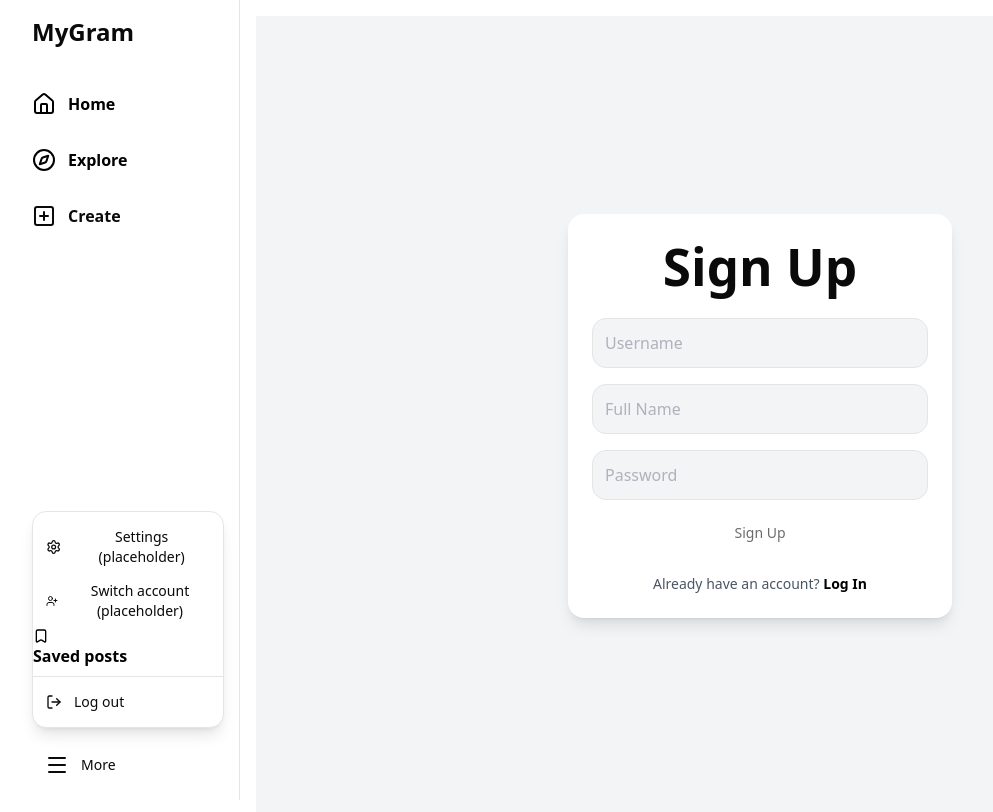
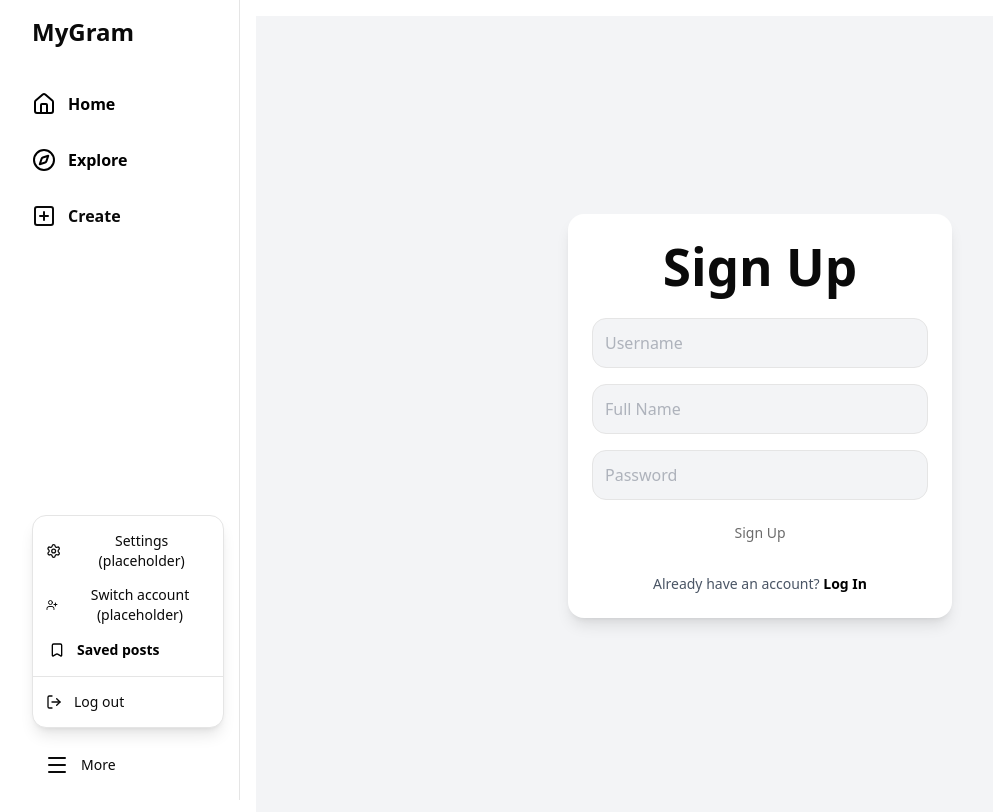
Before and after one commit to JuanAlvin03/instagram-clone, a React app in the folder frontend/: page /register in a window 1280 px wide. Both pictures are taken after a click on the button "More". Shown: the top 812 px of the page, without its empty margins (0-993 px from the left). Built offline with nearby package versions, Linux system fonts and the light colour scheme; the HTML template or start-up script is replaced by a standard one.

Commit message:
fixed logout confirmation styling

```diff
--- a/frontend/src/components/nav/MoreMenu.tsx
+++ b/frontend/src/components/nav/MoreMenu.tsx
@@ -1,24 +1,18 @@
+// src/components/nav/MoreMenu.tsx
 import { Bookmark, LogOut, Settings, UserPlus } from "lucide-react"
 import { Link } from "react-router-dom"
-import { useState } from "react"
-import LogoutConfirm from "../common/LogoutConfirm"
 
 interface MoreMenuProps {
   onClose: () => void
-  onLogout: () => void
+  onRequestLogout: () => void
   currentUsername: string
 }
 
-const MoreMenu = ({ currentUsername, onClose, onLogout }: MoreMenuProps) => {
-  const [showConfirm, setShowConfirm] = useState(false)
-
-  const handleLogoutClick = () => {
-    setShowConfirm(true)
-  }
-
+const MoreMenu = ({ currentUsername, onClose, onRequestLogout }: MoreMenuProps) => {
   return (
     <div
       className="absolute bottom-14 left-4 w-48 bg-popover border border-border rounded-xl shadow-lg py-2 z-50"
+      onMouseLeave={onClose}
     >
       <button className="w-full flex items-center gap-3 px-4 py-2 hover:bg-muted transition text-sm">
         <Settings className="w-4 h-4" /> Settings (placeholder)
@@ -28,25 +22,25 @@ const MoreMenu = ({ currentUsername, onClose, onLogout }: MoreMenuProps) => {
         <UserPlus className="w-4 h-4" /> Switch account (placeholder)
       </button>
 
-      <Link to={`/u/${currentUsername}/saved`}>
-        <Bookmark className="w-4 h-4" /> Saved posts
+      <Link
+        to={`/u/${currentUsername}/saved`}
+        className="flex items-center gap-3 px-4 py-2 hover:bg-muted transition text-sm"
+        onClick={onClose}
+      >
+        <Bookmark className="w-4 h-4" /> <span>Saved posts</span>
       </Link>
 
       <hr className="my-2 border-border" />
 
       <button
-        onClick={handleLogoutClick}
+        onClick={() => {
+          // Ask the parent to handle logout flow (close menu -> show confirm)
+          onRequestLogout()
+        }}
         className="w-full flex items-center gap-3 px-4 py-2 hover:bg-muted transition text-sm text-red-500"
       >
         <LogOut className="w-4 h-4" /> Log out
       </button>
-
-      <LogoutConfirm
-        open={showConfirm}
-        onCancel={() => setShowConfirm(false)}
-        onConfirm={onLogout}
-      />
-
     </div>
   )
 }
--- a/frontend/src/components/nav/SidebarNav.tsx
+++ b/frontend/src/components/nav/SidebarNav.tsx
@@ -6,6 +6,7 @@ import { db } from "../../db"
 import { useEffect, useState } from "react"
 import NavItem from "./NavItem"
 import MoreMenu from "./MoreMenu"
+import LogoutConfirm from "../common/LogoutConfirm" // you already have this
 
 interface NavbarProps {
   onCreateClick: () => void
@@ -15,6 +16,7 @@ const SidebarNav = ({ onCreateClick }: NavbarProps) => {
   const { userId, logout } = useAuthContext()
   const [user, setUser] = useState<any>(null)
   const [openMore, setOpenMore] = useState(false)
+  const [showLogoutConfirm, setShowLogoutConfirm] = useState(false)
   const navigate = useNavigate()
 
   useEffect(() => {
@@ -35,8 +37,23 @@ const SidebarNav = ({ onCreateClick }: NavbarProps) => {
     },
   ].filter(Boolean)
 
+  // Called when MoreMenu requests a logout (user clicked its "Log out")
+  const handleRequestLogout = () => {
+    // close the menu first
+    setOpenMore(false)
+    // then show confirmation modal
+    setShowLogoutConfirm(true)
+  }
+
+  // user confirmed logout
+  const handleConfirmLogout = () => {
+    setShowLogoutConfirm(false)
+    logout()
+    navigate("/login", { replace: true })
+  }
+
   return (
-    <aside className="hidden md:flex md:flex-col md:w-60 border-r border-border h-screen p-4 fixed left-0 top-0 bg-background">
+    <aside className="hidden md:flex md:flex-col md:w-60 border-r border-border h-screen p-4 fixed left-0 top-0 bg-background z-40">
       <div className="text-2xl font-bold mb-8 px-4">MyGram</div>
 
       <nav className="flex flex-col gap-2 flex-1">
@@ -66,14 +83,18 @@ const SidebarNav = ({ onCreateClick }: NavbarProps) => {
         {openMore && (
           <MoreMenu
             onClose={() => setOpenMore(false)}
-            onLogout={() => {
-              logout()
-              navigate("/login", { replace: true })
-            }}
+            onRequestLogout={handleRequestLogout}
             currentUsername={currentUsername}
           />
         )}
       </div>
+
+      {/* Logout confirmation modal (parent controls it) */}
+      <LogoutConfirm
+        open={showLogoutConfirm}
+        onCancel={() => setShowLogoutConfirm(false)}
+        onConfirm={handleConfirmLogout}
+      />
     </aside>
   )
 }
```
